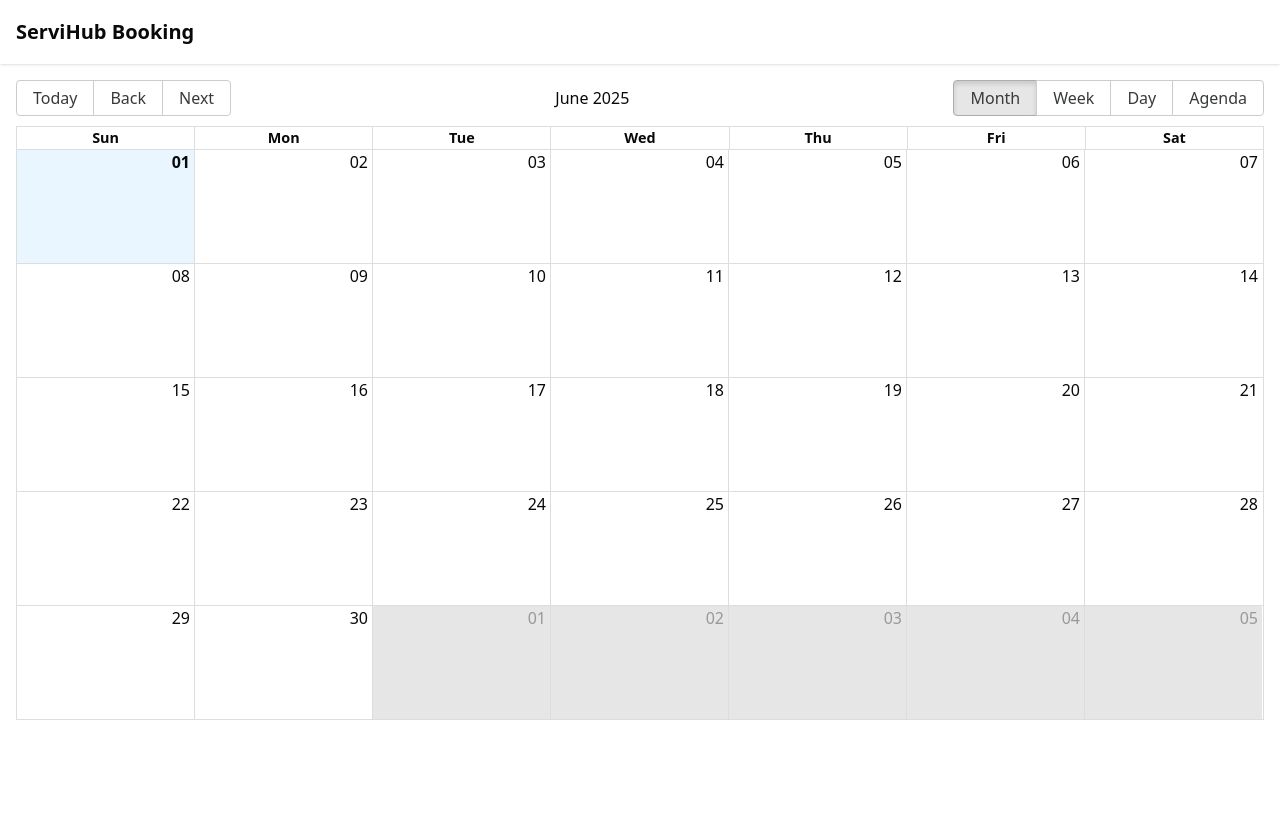
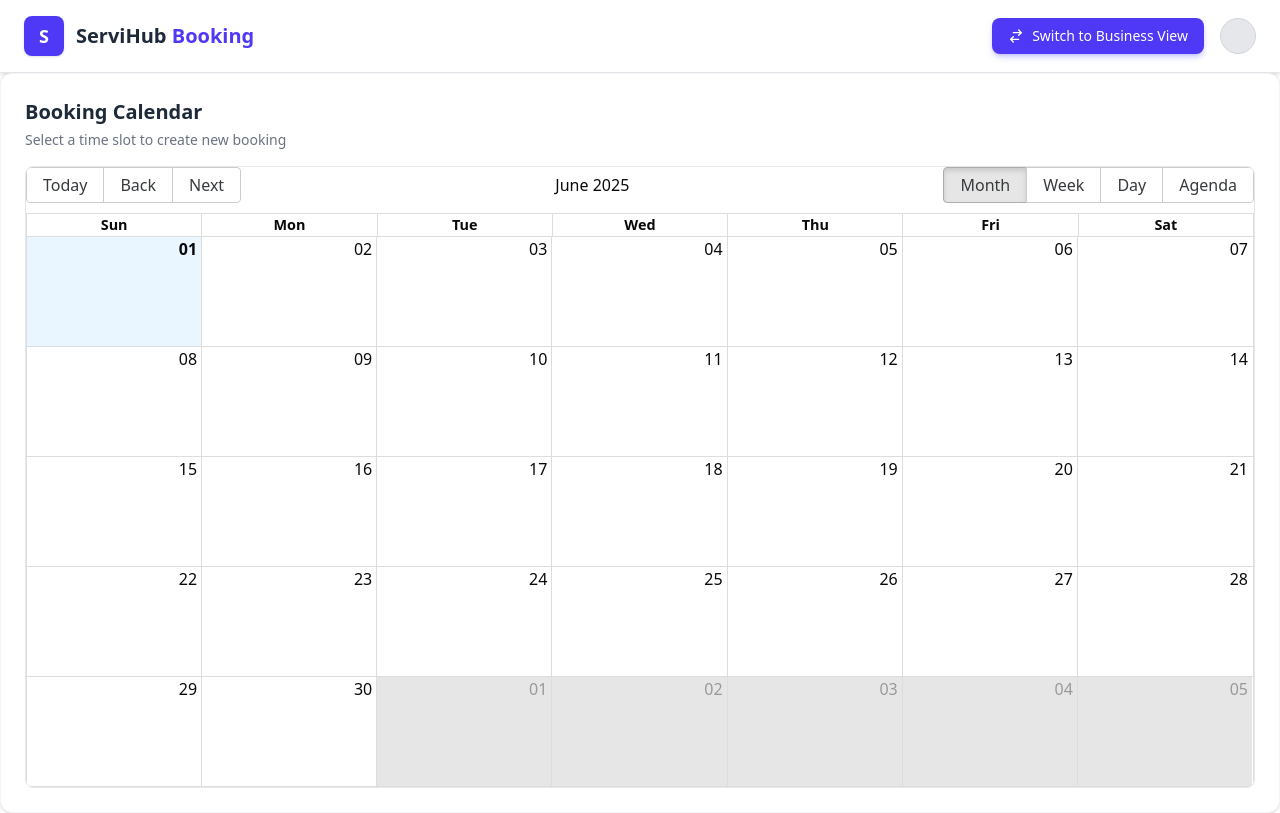
Before and after one commit to Kaluna7/servihub-booking-engine, a React (Vite) app: page / in a window 1280 px wide. Built offline with nearby package versions, Linux system fonts and the light colour scheme.

Commit message:
feat: instal react-feather & style:repair the style for more look nice

```diff
--- a/package.json
+++ b/package.json
@@ -15,6 +15,7 @@
     "react": "^19.1.0",
     "react-big-calendar": "^1.19.2",
     "react-dom": "^19.1.0",
+    "react-feather": "^2.0.10",
     "react-router-dom": "^7.6.1",
     "tailwindcss": "^4.1.8",
     "uuid": "^11.1.0",
--- a/src/components/BookingDialog.tsx
+++ b/src/components/BookingDialog.tsx
@@ -4,6 +4,7 @@ import { useBookingStore } from "../hooks/useBookingStore";
 import type { BookingPayload } from "../types/booking";
 import type { FieldSpec } from "../types/template";
 import { v4 as uuidv4 } from "uuid";
+import { X } from "react-feather";
 
 interface Props {
   slot: { start: Date; end: Date };
@@ -13,20 +14,36 @@ interface Props {
 export const BookingDialog: React.FC<Props> = ({ slot, onClose }) => {
   const [selectedTemplate, setSelectedTemplate] = useState<string>(templates[0].id);
   const [customValues, setCustomValues] = useState<Record<string, unknown>>({});
+  const [isSubmitting, setIsSubmitting] = useState(false);
   const addBooking = useBookingStore((state) => state.addBooking);
   const template = templates.find((t) => t.id === selectedTemplate)!;
+
   const handleChange = (fieldId: string, value: unknown) => {
     setCustomValues((prev) => ({ ...prev, [fieldId]: value }));
   };
 
   const handleSubmit = () => {
+    setIsSubmitting(true);
+
+    // Validate fields
     for (const field of template.fields) {
-      if (field.required && customValues[field.id] === undefined) return;
+      if (field.required && customValues[field.id] === undefined) {
+        setIsSubmitting(false);
+        return;
+      }
+
       if (field.type === "number") {
         const raw = customValues[field.id];
         const v = typeof raw === "string" ? Number(raw) : Number(raw);
-        if (field.min !== undefined && v < field.min) return;
-        if (field.max !== undefined && v > field.max) return;
+
+        if (field.min !== undefined && v < field.min) {
+          setIsSubmitting(false);
+          return;
+        }
+        if (field.max !== undefined && v > field.max) {
+          setIsSubmitting(false);
+          return;
+        }
       }
     }
 
@@ -43,16 +60,46 @@ export const BookingDialog: React.FC<Props> = ({ slot, onClose }) => {
     onClose();
   };
 
+  const formatTime = (date: Date) =>
+    date.toLocaleTimeString([], { hour: '2-digit', minute: '2-digit' });
+
   return (
-    <div className="fixed inset-0 bg-black bg-opacity-50 flex items-center justify-center">
-      <div className="bg-card p-6 rounded-lg w-full max-w-md">
-        <h2 className="text-xl font-semibold mb-4">New Booking</h2>
-        <div className="mb-4">
-          <label className="block mb-1">Template</label>
+    <div className="fixed inset-0 bg-black/50 backdrop-blur-sm flex items-center justify-center p-4 z-50">
+      <div
+        className="bg-white rounded-xl shadow-lg w-full max-w-md overflow-hidden border border-gray-100"
+        onClick={(e) => e.stopPropagation()}
+      >
+        <div className="flex justify-between items-center p-5 border-b border-gray-100 bg-gradient-to-r from-blue-50 to-indigo-50">
+          <h2 className="text-xl font-bold text-gray-800">New Booking</h2>
+          <button
+            onClick={onClose}
+            className="text-gray-500 hover:text-gray-700 transition-colors"
+          >
+            <X size={20} />
+          </button>
+        </div>
+
+        <div className="p-5">
+          <div className="flex items-center mb-6 p-3 bg-blue-50 rounded-lg border border-blue-100">
+            <div className="mr-3 bg-white p-2 rounded-md border border-blue-200">
+              <div className="w-2 h-2 bg-blue-500 rounded-full"></div>
+            </div>
+            <div>
+              <p className="font-medium text-gray-800">
+                {slot.start.toLocaleDateString()}
+              </p>
+              <p className="text-sm text-gray-600">
+                {formatTime(slot.start)} - {formatTime(slot.end)}
+              </p>
+            </div>
+          </div>
+
+          <div className="mb-5">
+            <label className="block text-sm font-medium text-gray-700 mb-1">Booking Type</label>
             <select
               value={selectedTemplate}
               onChange={(e) => setSelectedTemplate(e.target.value)}
-            className="w-full border border-border rounded p-2"
+              className="w-full p-3 border border-gray-300 rounded-lg focus:ring-2 focus:ring-blue-500 focus:border-blue-500 transition"
             >
               {templates.map((t) => (
                 <option key={t.id} value={t.id}>
@@ -62,15 +109,20 @@ export const BookingDialog: React.FC<Props> = ({ slot, onClose }) => {
             </select>
           </div>
 
+          <div className="space-y-4 max-h-[50vh] overflow-y-auto pr-2 py-1">
             {template.fields.map((field: FieldSpec) => (
-          <div className="mb-3" key={field.id}>
-            <label className="block mb-1">{field.label}</label>
+              <div className="mb-4" key={field.id}>
+                <label className="block text-sm font-medium text-gray-700 mb-1">
+                  {field.label}
+                  {field.required && <span className="text-red-500 ml-1">*</span>}
+                </label>
 
                 {field.type === "text" && (
                   <input
                     type="text"
                     onChange={(e) => handleChange(field.id, e.target.value)}
-                className="w-full border border-border rounded p-2"
+                    className="w-full p-3 border border-gray-300 rounded-lg focus:ring-2 focus:ring-blue-500 focus:border-blue-500 transition"
+                    placeholder={`Enter ${field.label.toLowerCase()}`}
                   />
                 )}
 
@@ -80,16 +132,17 @@ export const BookingDialog: React.FC<Props> = ({ slot, onClose }) => {
                     min={field.min}
                     max={field.max}
                     onChange={(e) => handleChange(field.id, e.target.value)}
-                className="w-full border border-border rounded p-2"
+                    className="w-full p-3 border border-gray-300 rounded-lg focus:ring-2 focus:ring-blue-500 focus:border-blue-500 transition"
+                    placeholder={`${field.min} - ${field.max}`}
                   />
                 )}
 
                 {field.type === "select" && (
                   <select
                     onChange={(e) => handleChange(field.id, e.target.value)}
-                className="w-full border border-border rounded p-2"
+                    className="w-full p-3 border border-gray-300 rounded-lg focus:ring-2 focus:ring-blue-500 focus:border-blue-500 transition"
                   >
-                <option value="">Select...</option>
+                    <option value="">Select an option</option>
                     {field.options?.map((opt: { value: string; label: string }) => (
                       <option key={opt.value} value={opt.value}>
                         {opt.label}
@@ -99,18 +152,26 @@ export const BookingDialog: React.FC<Props> = ({ slot, onClose }) => {
                 )}
               </div>
             ))}
-        <div className="flex justify-end space-x-2">
+          </div>
+        </div>
+
+        <div className="flex justify-end space-x-3 p-5 bg-gray-50 border-t border-gray-100">
           <button
             onClick={onClose}
-            className="px-4 py-2 bg-muted text-white rounded"
+            className="px-5 py-2.5 text-gray-700 hover:bg-gray-100 rounded-lg font-medium transition-colors"
           >
             Cancel
           </button>
           <button
             onClick={handleSubmit}
-            className="px-4 py-2 bg-primary text-white rounded"
+            disabled={isSubmitting}
+            className={`px-5 py-2.5 rounded-lg font-medium transition-colors ${
+              isSubmitting
+                ? "bg-blue-400 cursor-not-allowed"
+                : "bg-blue-600 hover:bg-blue-700 text-white"
+            }`}
           >
-            Submit
+            {isSubmitting ? "Booking..." : "Confirm Booking"}
           </button>
         </div>
       </div>
--- a/src/components/CalenderShell.tsx
+++ b/src/components/CalenderShell.tsx
@@ -31,21 +31,23 @@ export const CalendarShell: React.FC = () => {
     let backgroundColor = "";
     switch (event.status) {
       case "pending":
-        backgroundColor = "bg-indigo-400";
+        backgroundColor = "bg-indigo-500 border-l-4 border-indigo-700";
         break;
       case "approved":
-        backgroundColor = "bg-emerald-400";
+        backgroundColor = "bg-emerald-500 border-l-4 border-emerald-700";
         break;
       case "rejected":
-        backgroundColor = "bg-red-500";
+        backgroundColor = "bg-red-500 border-l-4 border-red-700";
         break;
       case "cancelled":
-        backgroundColor = "bg-muted";
+        backgroundColor = "bg-gray-500 border-l-4 border-gray-700";
         break;
       default:
-        backgroundColor = "bg-primary";
+        backgroundColor = "bg-blue-500 border-l-4 border-blue-700";
     }
-    return { className: `${backgroundColor} text-white rounded` };
+    return {
+      className: `${backgroundColor} text-white py-1 px-2 rounded-md text-sm font-medium`
+    };
   };
 
   const handleSelectSlot = (slotInfo: SlotInfo) => {
@@ -54,7 +56,15 @@ export const CalendarShell: React.FC = () => {
   };
 
   return (
-    <div className="p-4">
+    <div className="flex flex-col h-full p-6 bg-white rounded-xl shadow-sm border border-gray-100">
+      <div className="mb-4">
+        <h1 className="text-xl font-semibold text-gray-800">Booking Calendar</h1>
+        <p className="text-gray-500 text-sm mt-1">
+          Select a time slot to create new booking
+        </p>
+      </div>
+
+      <div className="flex-grow bg-white rounded-lg border border-gray-200 overflow-hidden">
         <Calendar
           localizer={localizer}
           events={events}
@@ -62,9 +72,14 @@ export const CalendarShell: React.FC = () => {
           views={[Views.MONTH, Views.WEEK, Views.DAY, Views.AGENDA]}
           selectable
           onSelectSlot={handleSelectSlot}
-        style={{ height: "80vh" }}
+          style={{ height: "calc(100vh - 180px)" }}
           eventPropGetter={eventStyleGetter}
+          dayPropGetter={() => ({
+            className: "hover:bg-gray-50 transition-colors"
+          })}
         />
+      </div>
+
       {dialogOpen && selectedSlot && (
         <BookingDialog slot={selectedSlot} onClose={() => setDialogOpen(false)} />
       )}
--- a/src/components/Navbar.tsx
+++ b/src/components/Navbar.tsx
@@ -2,8 +2,21 @@ import React from "react";
 import { RoleSwitcher } from "./RoleSwitcher";
 
 export const Navbar: React.FC = () => (
-  <nav className="bg-card shadow-sm p-4 flex justify-between items-center">
-    <h1 className="text-xl font-semibold">ServiHub Booking</h1>
-    <RoleSwitcher />
+  <nav className="bg-white border-b border-gray-200 shadow-md px-6 py-4 flex justify-between items-center">
+    <div className="flex items-center">
+      <div className="bg-indigo-600 w-10 h-10 rounded-lg flex items-center justify-center shadow-sm">
+        <span className="text-white font-bold text-lg">S</span>
+      </div>
+      <h1 className="ml-3 text-xl font-bold text-gray-800">
+        ServiHub <span className="text-indigo-600">Booking</span>
+      </h1>
+    </div>
+
+    <div className="flex items-center">
+      <RoleSwitcher />
+      <div className="ml-4 flex items-center">
+        <div className="bg-gray-200 border border-gray-300 rounded-full w-9 h-9" />
+      </div>
+    </div>
   </nav>
 );
--- a/src/components/RoleSwitcher.tsx
+++ b/src/components/RoleSwitcher.tsx
@@ -5,16 +5,34 @@ export const RoleSwitcher: React.FC = () => {
   const [searchParams] = useSearchParams();
   const navigate = useNavigate();
   const role = searchParams.get("role") || "customer";
+
   const toggleRole = () => {
     const newRole = role === "customer" ? "business" : "customer";
     navigate(`/?role=${newRole}`);
   };
+
   return (
     <button
       onClick={toggleRole}
-      className="px-3 py-1 bg-primary text-white rounded"
+      className={`
+        relative px-4 py-2 rounded-lg font-medium text-sm transition-all duration-200
+        ${role === "customer"
+          ? "bg-indigo-600 text-white hover:bg-indigo-700 shadow-md shadow-indigo-500/30"
+          : "bg-emerald-600 text-white hover:bg-emerald-700 shadow-md shadow-emerald-500/30"}
+        hover:shadow-lg transform hover:-translate-y-0.5 focus:outline-none focus:ring-2
+        focus:ring-offset-2 ${
+          role === "customer"
+            ? "focus:ring-indigo-500 focus:ring-offset-indigo-100"
+            : "focus:ring-emerald-500 focus:ring-offset-emerald-100"
+        }
+      `}
     >
-      Switch to {role === "customer" ? "Business" : "Customer"} View
+      <span className="flex items-center justify-center">
+        <svg xmlns="http://www.w3.org/2000/svg" className="h-4 w-4 mr-2" fill="none" viewBox="0 0 24 24" stroke="currentColor">
+          <path strokeLinecap="round" strokeLinejoin="round" strokeWidth={2} d="M8 7h12m0 0l-4-4m4 4l-4 4m0 6H4m0 0l4 4m-4-4l4-4" />
+        </svg>
+        Switch to {role === "customer" ? "Business" : "Customer"} View
+      </span>
     </button>
   );
 };
```
Also changed, not shown: 1 other file (tests, documents, lock files or other folders). Lines whose indentation alone changed are shown as unchanged.
